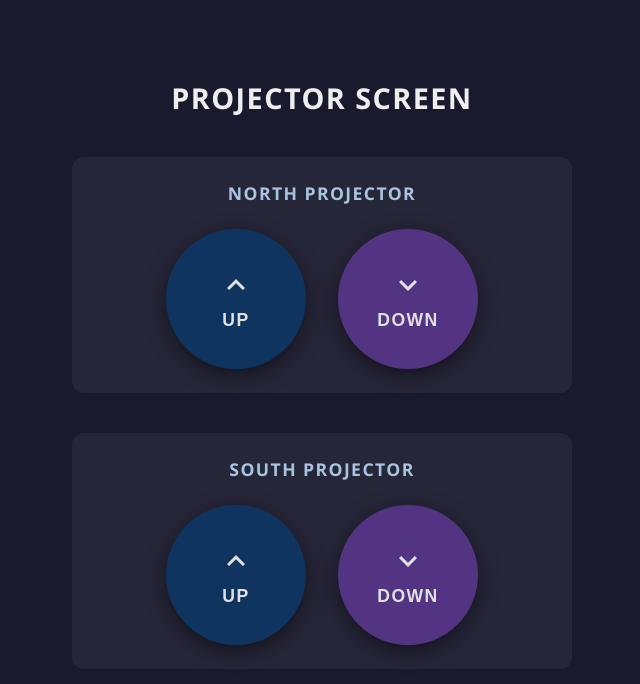
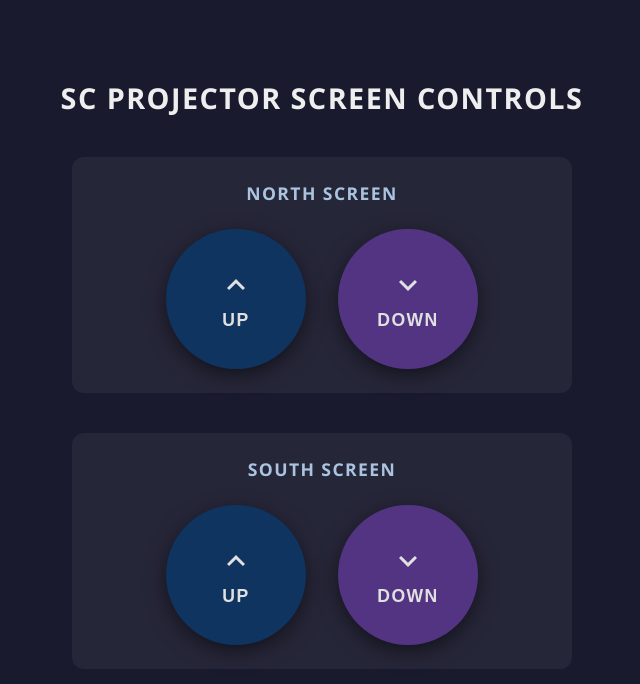
Before and after one commit to sagebrushchurch/Pi-projector-screen-control, a Flask app: page / in a window 1280 px wide. Shown: the top 684 px of the page, without its empty margins (318-958 px from the left). Run offline with Flask 3, Linux system fonts and the light colour scheme.

Commit message:
update titles

```diff
--- a/templates/index.html
+++ b/templates/index.html
@@ -3,7 +3,7 @@
 <head>
   <meta charset="UTF-8" />
   <meta name="viewport" content="width=device-width, initial-scale=1.0" />
-  <title>Screen Control</title>
+  <title>SC Projector Screen Control</title>
   <style>
     *, *::before, *::after { box-sizing: border-box; margin: 0; padding: 0; }
 
@@ -117,13 +117,13 @@
   </style>
 </head>
 <body>
-  <h1>Projector Screen</h1>
+  <h1>SC Projector Screen Controls</h1>
 
   <div class="projector-sections">
 
     <!-- North Projector -->
     <div class="projector-section">
-      <h2>North Projector</h2>
+      <h2>North Screen</h2>
       <div class="controls">
         <button class="btn btn-up" id="btnNorthUp" onclick="triggerRelay('up', 'north')">
           <svg viewBox="0 0 24 24" xmlns="http://www.w3.org/2000/svg">
@@ -142,7 +142,7 @@
 
     <!-- South Projector -->
     <div class="projector-section">
-      <h2>South Projector</h2>
+      <h2>South Screen</h2>
       <div class="controls">
         <button class="btn btn-up" id="btnSouthUp" onclick="triggerRelay('up2', 'south')">
           <svg viewBox="0 0 24 24" xmlns="http://www.w3.org/2000/svg">
```
